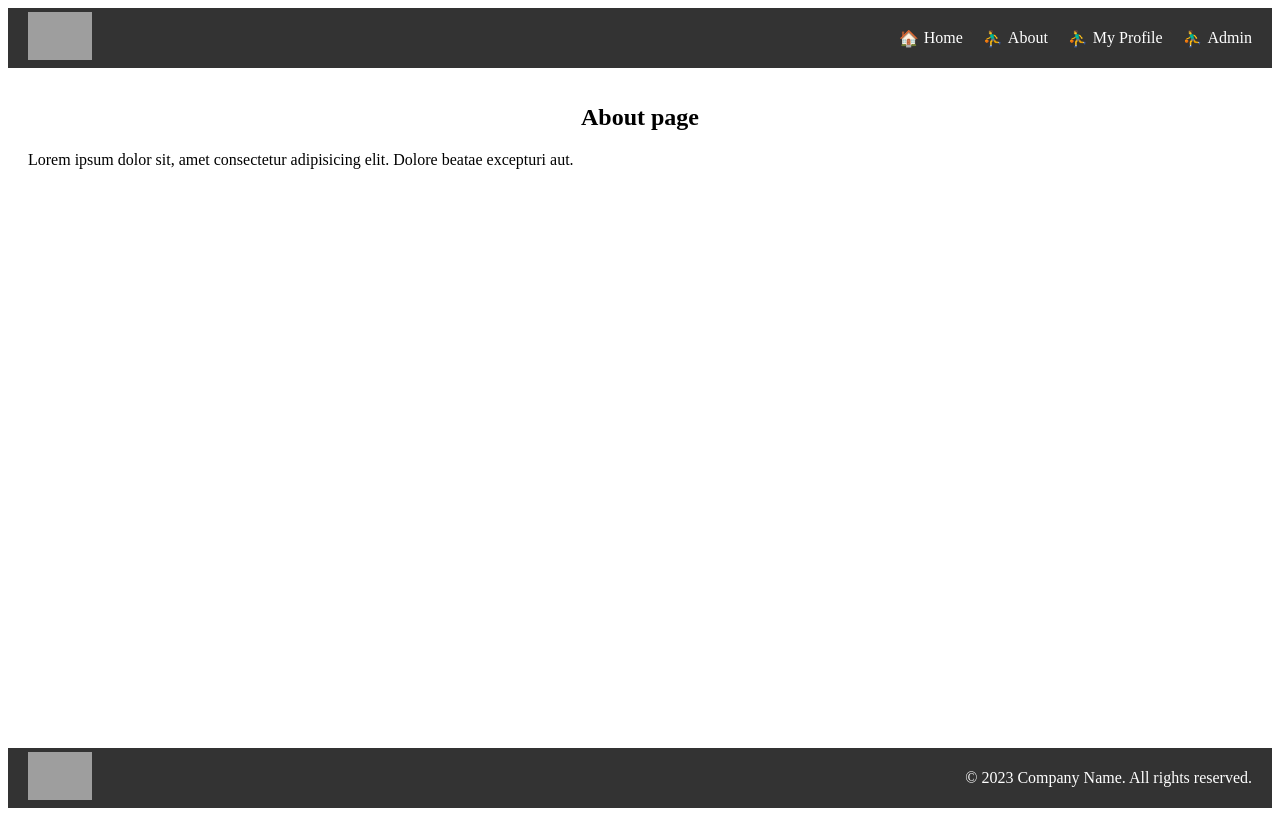
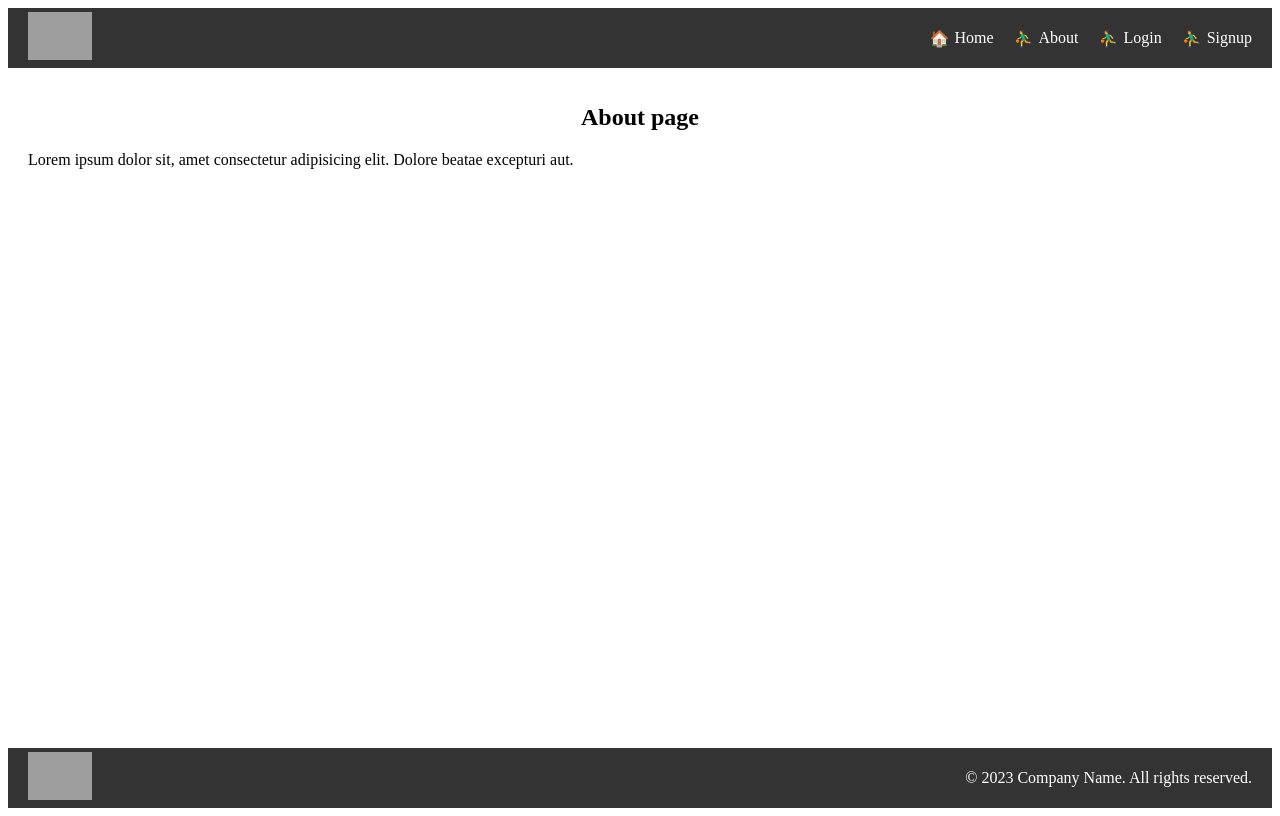
Before and after one commit to learnwithalfred/react-shop-ui, a React (Vite) app: page /about in a window 1280 px wide. Built offline with nearby package versions, Linux system fonts and the light colour scheme; grey boxes are pictures that could not be loaded.

Commit message:
nav render auth links dynamically

```diff
--- a/src/components/Container/index.jsx
+++ b/src/components/Container/index.jsx
@@ -5,8 +5,8 @@ import './container.css';
 import { COMPANY_NAME, LOGO } from '../utils/constants';
 
 const Container = ({ children }) => {
-  const loggedIn = true,
-    isAdmin = true;
+  const loggedIn = false,
+    isAdmin = false;
   const items = [
     {
       title: 'Home',
@@ -32,6 +32,18 @@ const Container = ({ children }) => {
       icon: '⛹️‍♂️',
       access: 'admin',
     },
+    {
+      title: 'Login',
+      url: '/auth/login',
+      icon: '⛹️‍♂️',
+      access: 'loggedOut',
+    },
+    {
+      title: 'Signup',
+      url: '/auth/signup',
+      icon: '⛹️‍♂️',
+      access: 'loggedOut',
+    },
   ];
   return (
     <div className="container">
--- a/src/components/nav/Navbar.jsx
+++ b/src/components/nav/Navbar.jsx
@@ -2,10 +2,16 @@ import React from 'react';
 import PropTypes from 'prop-types';
 import NavItem from './NavItem';
 import './nav.css';
+import { useDispatch } from 'react-redux';
+import { logOutUser } from '../../features/auth/authSlice';
 
 const Navbar = ({ logo, items, loggedIn, isAdmin }) => {
+  const dispatch = useDispatch();
   const filteredItems = items.filter((item) => {
     if (item.access === 'all') {
+      return true;
+    }
+    if (item.access === 'loggedOut' && !loggedIn) {
       return true;
     }
     if (item.access === 'loggedIn' && loggedIn) {
@@ -17,6 +23,10 @@ const Navbar = ({ logo, items, loggedIn, isAdmin }) => {
     return false;
   });
 
+  const handleLogout = () => {
+    dispatch(logOutUser);
+  };
+
   return (
     <div className="navbar">
       <div className="navbar__logo">
@@ -26,6 +36,11 @@ const Navbar = ({ logo, items, loggedIn, isAdmin }) => {
         {filteredItems.map((item) => (
           <NavItem key={item.title} item={item} />
         ))}
+        {loggedIn && (
+          <button className="navitem" onClick={handleLogout}>
+            <span className="navitem__title">Logout</span>
+          </button>
+        )}
       </div>
     </div>
   );
--- a/src/features/auth/authSlice.js
+++ b/src/features/auth/authSlice.js
@@ -57,6 +57,12 @@ export const loginUser = createAsyncThunk(
   }
 );
 
+export const logOutUser = () => {
+  localStorage.removeItem('token');
+  localStorage.removeItem('user');
+  window.location.href = '/auth/login';
+};
+
 const initialState = {
   user: null,
   isAuthenticated: false,
```
